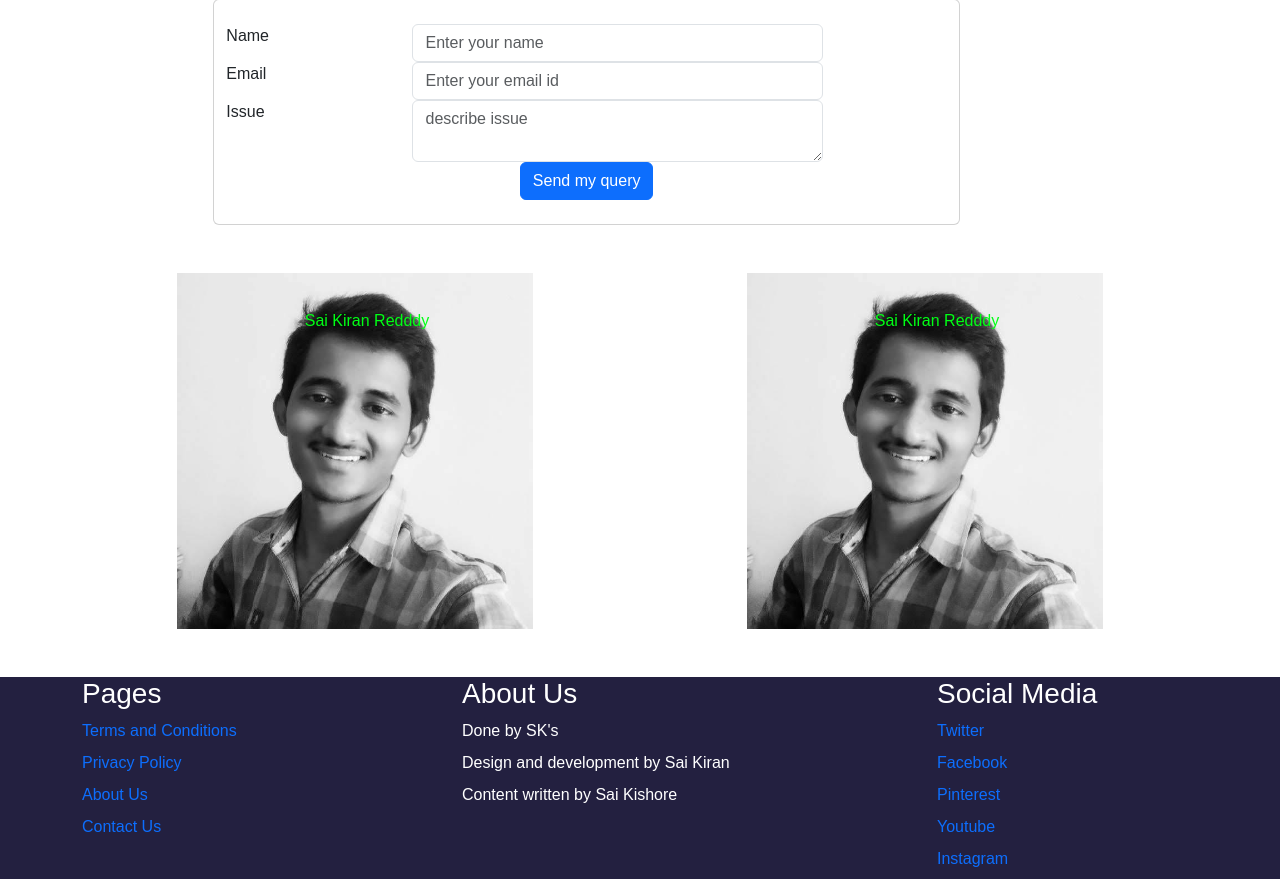
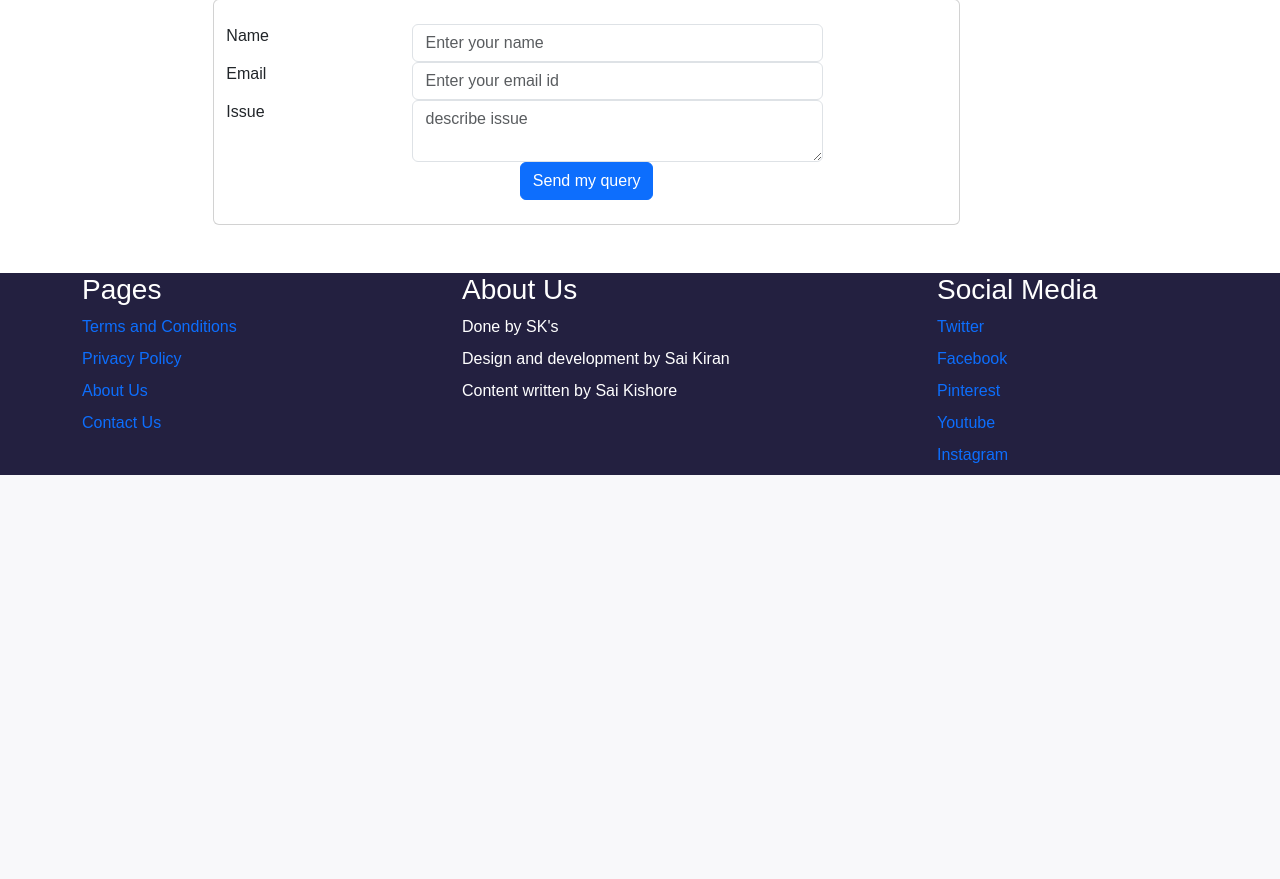
Before and after one commit to saikiran74/pai, a Django app: page / in a window 1280 px wide. Shown: the part 1696-2575 px from the top of the page. After the commit the page ends 2171 px from the top, so only its background shows below. Run offline with Django 3.2, Linux system fonts and the light colour scheme; some libraries are stand-ins or nearby versions.

Commit message:
removed images

```diff
--- a/templates/landingpage.html
+++ b/templates/landingpage.html
@@ -160,33 +160,7 @@
                     </form>
                 </div>
             </div><br><br>
-        <div class="container">
-            <div class="row">
-                <div class="col-4 offset-sm-1 img1">
-                    <img src="{% static 'images/sai.jpg' %}" class="img1img" width="100%" height="100%">
-                    <div class="di" >Sai Kiran Redddy</div>
-                    <div class="overlay">
-                        <div class="overhead">
-                            <hr style="height: 2px; background-color: rgb(255, 255, 255);">
-                            <p>Gitam University</p>
-                            <p>Vizag</p>
-                        </div>
-                    </div>
-                </div>
-                <div class="col-4 offset-sm-2 img1">
-                    <img src="{% static 'images/sai.jpg' %}" class="img1img" width="100%" height="100%">
-                    <div class="di" >Sai Kiran Redddy</div>
-                    <div class="overlay">
-                        <div class="overhead">
-                            <hr style="height: 2px; background-color: rgb(255, 255, 255);">
-                            <p>Gitam University</p>
-                            <p>Vizag</p>
-                        </div>
-                    </div>
-                </div>
-            </div>
-        </div>
-        <br><br>
+
 
         <!--Carousel-->
         <footer class="footer ">
```
